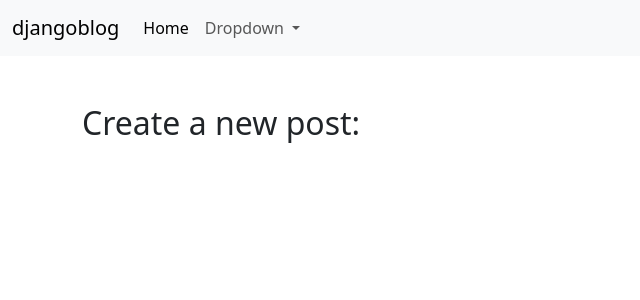
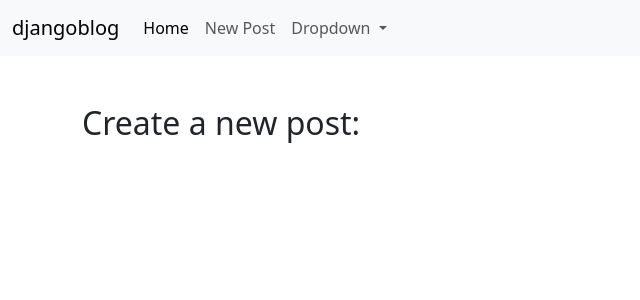
Before and after one commit to KiwiFunk/django-blog, a Django app: page /new_post/ in a window 1280 px wide. Shown: the top 300 px of the page, without its empty margins (0-640 px from the left). Run offline with Django 5.2, Linux system fonts and the light colour scheme.

Commit message:
Added new post page to navbar

```diff
--- a/blogapp/templates/base.html
+++ b/blogapp/templates/base.html
@@ -22,6 +22,9 @@
                 <ul class="navbar-nav me-auto mb-2 mb-lg-0">
                   <li class="nav-item">
                     <a class="nav-link active" aria-current="page" href="{% url 'home' %}">Home</a>
+                  </li>
+                  <li class="nav-item">
+                    <a class="nav-link" aria-current="page" href="{% url 'create_post' %}">New Post</a>
                   </li>
                   <li class="nav-item dropdown">
                     <a class="nav-link dropdown-toggle" href="#" role="button" data-bs-toggle="dropdown" aria-expanded="false">
--- a/blogapp/urls.py
+++ b/blogapp/urls.py
@@ -4,5 +4,5 @@ from .views import HomeView, PostDetailView, CreatePostView
 urlpatterns = [
     path('', HomeView.as_view(), name='home'),                                  #Call as_view() method to return a callable view that takes a request and returns a response.
     path('post/<int:pk>', PostDetailView.as_view(), name='post_details'),       #Use Primary Key to denote a specific post.
-    path('new_post/', CreatePostView.as_view(), name='new_post'),               #Create a new post.
+    path('new_post/', CreatePostView.as_view(), name='create_post'),            #Create a new post.
 ]
```
